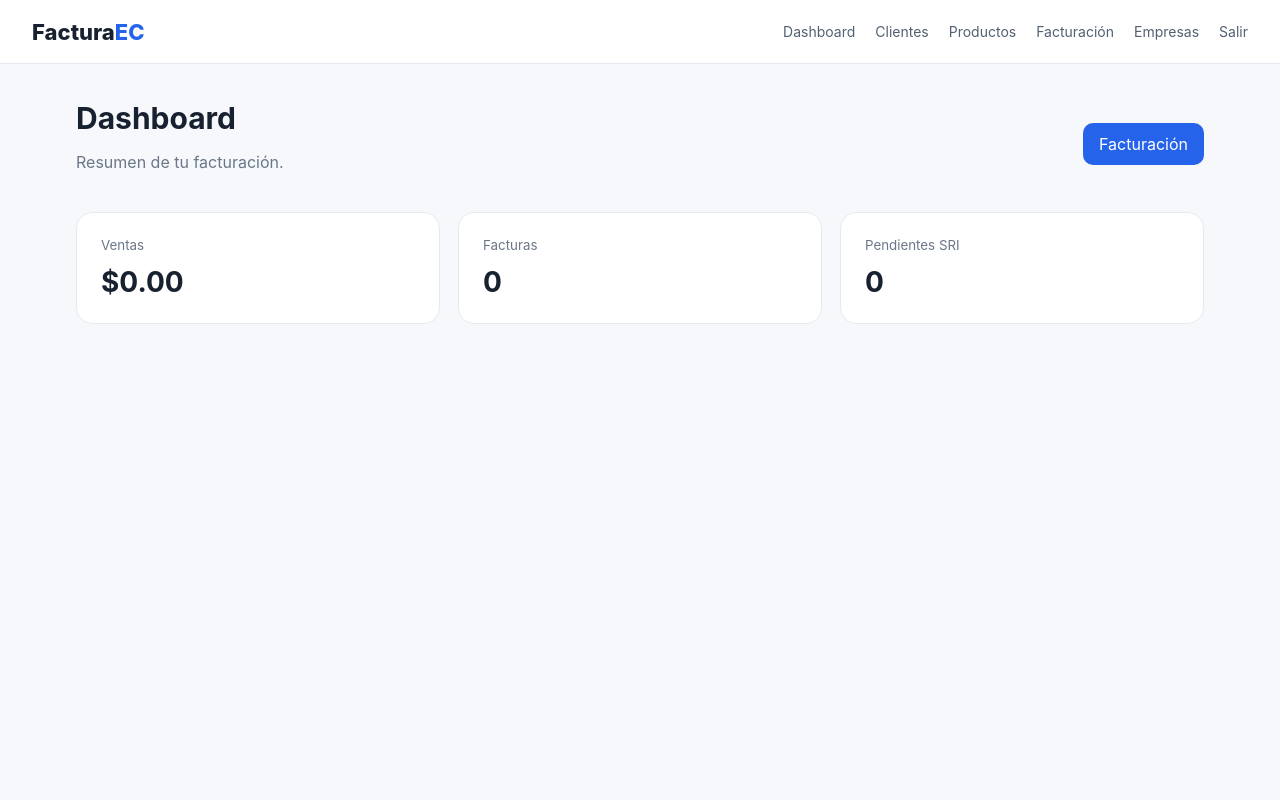
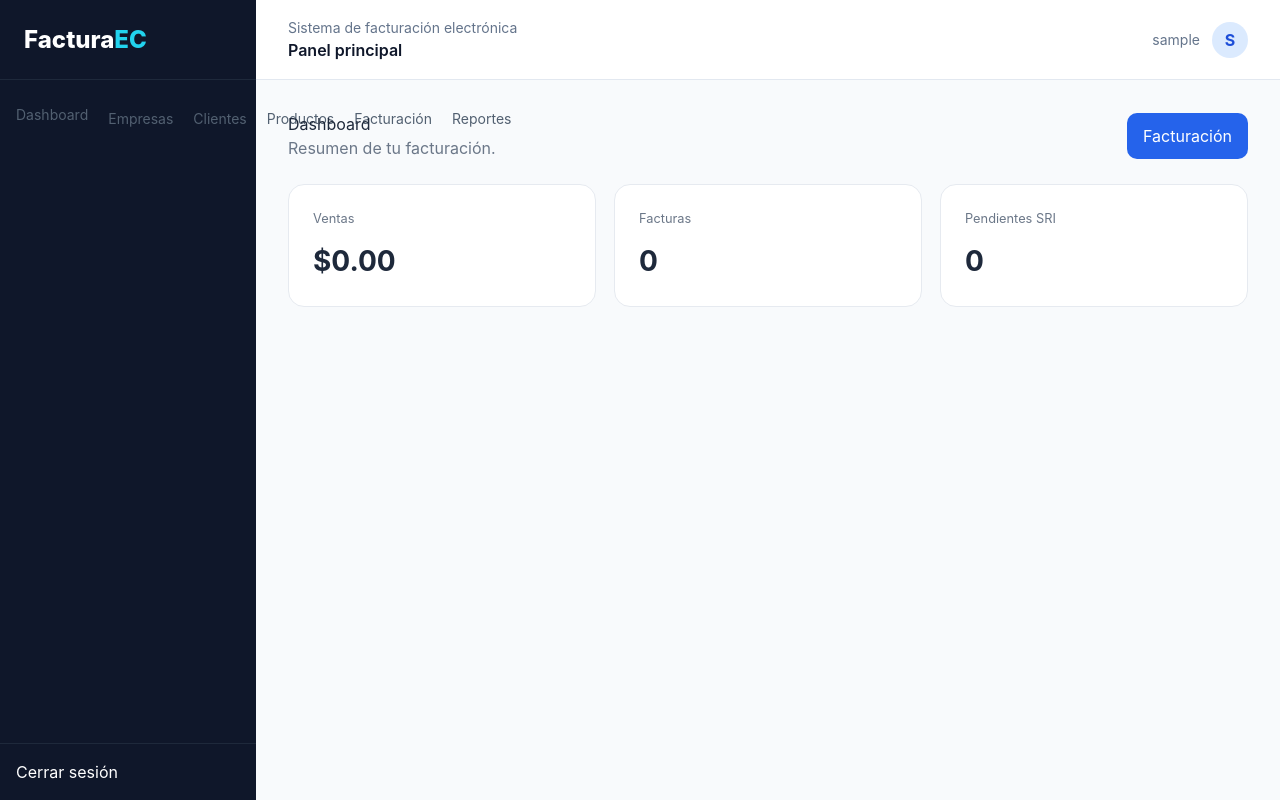
Before and after one commit to caeduardo99/facturacion_sri_django, a Django app: page / in a window 1280 px wide. Run offline with Django 5.2, Linux system fonts and the light colour scheme; the visitor is signed in with stand-in values (Sample User, id 1); some libraries are stand-ins or nearby versions.

Commit message:
Redesign base layout with Tailwind CSS

```diff
--- a/templates/base.html
+++ b/templates/base.html
@@ -1 +1,26 @@
-<!doctype html><html lang='es'><head><meta charset='utf-8'><meta name='viewport' content='width=device-width,initial-scale=1'><title>{% block title %}FacturaEC{% endblock %}</title><link rel='stylesheet' href='/static/css/app.css'></head><body><header><a class='brand' href='/'>Factura<span>EC</span></a><nav><a href='/'>Dashboard</a><a href='/clientes/'>Clientes</a><a href='/productos/'>Productos</a><a href='/facturacion/'>Facturación</a><a href='/empresas/'>Empresas</a><a href='/accounts/logout/'>Salir</a></nav></header><main class='container'>{% block content %}{% endblock %}</main></body></html>
+<!doctype html>
+<html lang="es">
+<head>
+<meta charset="utf-8"><meta name="viewport" content="width=device-width, initial-scale=1">
+<title>{% block title %}FacturaEC{% endblock %}</title>
+<script src="https://cdn.tailwindcss.com"></script>
+<script>tailwind.config={theme:{extend:{colors:{brand:{50:'#eff6ff',100:'#dbeafe',500:'#3b82f6',600:'#2563eb',700:'#1d4ed8'}}}}}</script>
+<link rel="stylesheet" href="/static/css/app.css">
+</head>
+<body class="min-h-screen bg-slate-50 text-slate-800 antialiased">
+<div class="min-h-screen lg:flex">
+<aside class="hidden lg:flex lg:w-64 lg:flex-col bg-slate-900 text-white">
+<div class="flex h-20 items-center px-6 border-b border-slate-800"><a href="/" class="text-2xl font-extrabold">Factura<span class="text-cyan-400">EC</span></a></div>
+<nav class="flex-1 px-4 py-6 space-y-1">
+<a href="/" class="sidebar-link">Dashboard</a><a href="/empresas/" class="sidebar-link">Empresas</a><a href="/clientes/" class="sidebar-link">Clientes</a><a href="/productos/" class="sidebar-link">Productos</a><a href="/facturacion/" class="sidebar-link">Facturación</a><a href="/reportes/" class="sidebar-link">Reportes</a>
+</nav>
+<div class="p-4 border-t border-slate-800"><a href="/accounts/logout/" class="sidebar-link">Cerrar sesión</a></div>
+</aside>
+<div class="flex-1 min-w-0">
+<header class="h-20 bg-white border-b border-slate-200 flex items-center justify-between px-5 sm:px-8">
+<div><p class="text-xs sm:text-sm text-slate-500">Sistema de facturación electrónica</p><h2 class="font-semibold text-slate-900">{% block header_title %}Panel principal{% endblock %}</h2></div>
+<div class="flex items-center gap-3"><span class="hidden sm:inline text-sm text-slate-500">{{ request.user.username }}</span><div class="h-9 w-9 rounded-full bg-brand-100 text-brand-700 flex items-center justify-center font-bold">{{ request.user.username|first|upper }}</div></div>
+</header>
+<main class="p-5 sm:p-8 max-w-7xl mx-auto">{% block content %}{% endblock %}</main>
+</div></div>
+</body></html>
```
